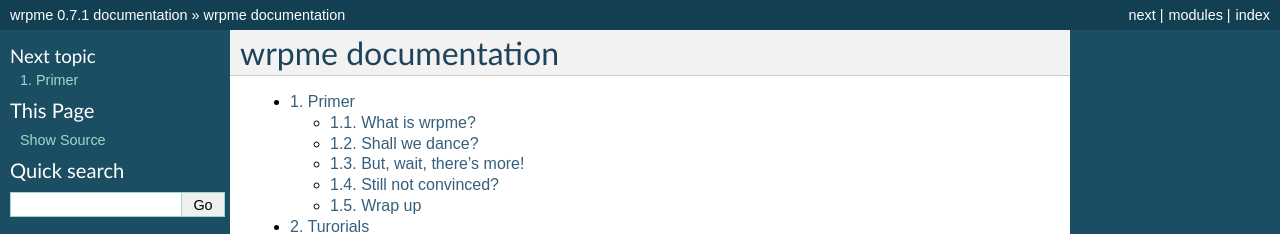
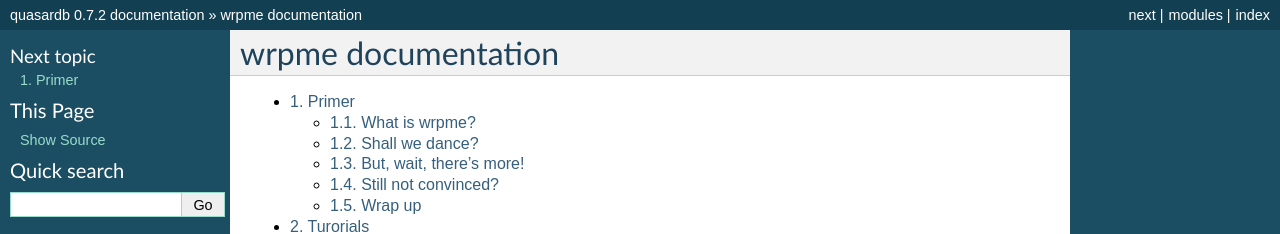
Before and after one commit to iltommi/qdb-documentation, a Sphinx documentation site: the page built from source/index.rst, in a window 1280 px wide and 900 px high. Shown: the top 234 px of the window. Built offline with Sphinx 7.4.7, drawn with Linux system fonts in a browser that asks for light colours; formulas are drawn with MathJax 3; some of the changed text lies outside the part shown.

Commit message:
Updated documentation information from wrpme to quasardb

```diff
--- a/source/conf.py
+++ b/source/conf.py
@@ -40,7 +40,7 @@ source_suffix = '.rst'
 master_doc = 'index'
 
 # General information about the project.
-project = u'wrpme'
+project = u'quasardb'
 copyright = u'2012, Bureau 14 SARL'
 
 # The version info for the project you're documenting, acts as replacement for
@@ -50,7 +50,7 @@ copyright = u'2012, Bureau 14 SARL'
 # The short X.Y version.
 version = '0.7'
 # The full version, including alpha/beta/rc tags.
-release = '0.7.1'
+release = '0.7.2'
 
 # The language for content autogenerated by Sphinx. Refer to documentation
 # for a list of supported languages.
@@ -164,7 +164,7 @@ html_static_path = ['_static']
 #html_file_suffix = None
 
 # Output file base name for HTML help builder.
-htmlhelp_basename = 'wrpmedoc'
+htmlhelp_basename = 'quasardbdoc'
 
 
 # -- Options for LaTeX output --------------------------------------------------
@@ -178,7 +178,7 @@ htmlhelp_basename = 'wrpmedoc'
 # Grouping the document tree into LaTeX files. List of tuples
 # (source start file, target name, title, author, documentclass [howto/manual]).
 latex_documents = [
-  ('index', 'wrpme.tex', u'wrpme Documentation',
+  ('index', 'quasardb.tex', u'quasardb documentation',
    u'Bureau 14 SARL', 'manual'),
 ]
 
@@ -211,7 +211,7 @@ latex_documents = [
 # One entry per manual page. List of tuples
 # (source start file, name, description, authors, manual section).
 man_pages = [
-    ('index', 'wrpme', u'wrpme Documentation',
+    ('index', 'quasardb', u'quasardb documentation',
      [u'Bureau 14 SARL'], 1)
 ]
 
@@ -219,10 +219,10 @@ man_pages = [
 # -- Options for Epub output ---------------------------------------------------
 
 # Bibliographic Dublin Core info.
-epub_title = u'wrpme'
+epub_title = u'quasardb'
 epub_author = u'Bureau 14 SARL'
 epub_publisher = u'Bureau 14 SARL'
-epub_copyright = u'2011, Bureau 14 SARL'
+epub_copyright = u'2012, Bureau 14 SARL'
 
 # The language of the text. It defaults to the language option
 # or en if the language is not set.
```
